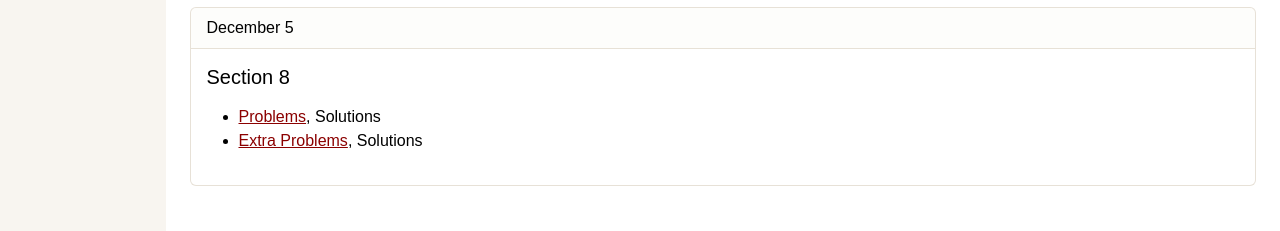
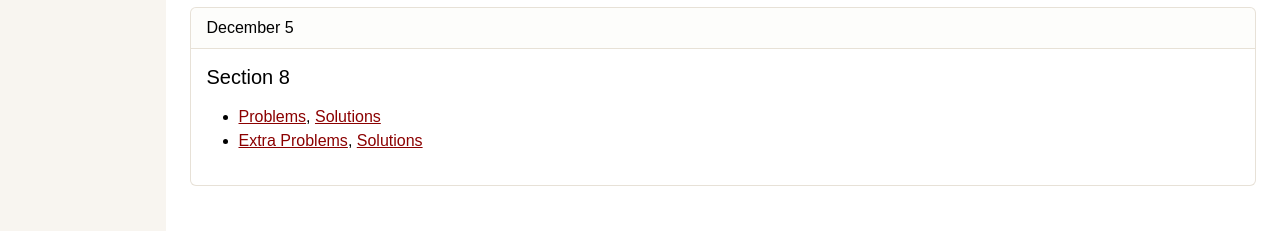
Before and after one commit to cs161-stanford/cs161-stanford.github.io, a Jekyll site: the page built from sections.md, in a window 1280 px wide. Shown: the part 1902-2133 px from the top of the page. Built offline with Jekyll 4.4.1, drawn with Linux system fonts in a browser that asks for light colours; nearby versions of some CDN libraries; part of the change alters nothing that is shown.

```diff
--- a/sections.md
+++ b/sections.md
@@ -140,8 +140,8 @@ Sections that have not happened yet may have broken links.
     <h5 class="card-title">Section 8</h5>
     <p class="card-text">
 	<ul>
-	<li> <a href="/assets/sections/worksheets/Section-8-Worksheet.pdf">Problems</a>, Solutions </li>
-	<li> <a href="/assets/sections/worksheets/Section-8-Extra-Worksheet.pdf">Extra Problems</a>, Solutions </li>
+	<li> <a href="/assets/sections/worksheets/Section-8-Worksheet.pdf">Problems</a>, <a href="/assets/sections/solutions/Section-8-Solutions"> Solutions </a> </li>
+	<li> <a href="/assets/sections/worksheets/Section-8-Extra-Worksheet.pdf">Extra Problems</a>, <a href="/assets/sections/solutions/Section-8-Extra-Solutions.pdf"> Solutions </a> </li>
 	</ul>
 </p>
   </div>
```
Also changed, not shown: 2 other files.
